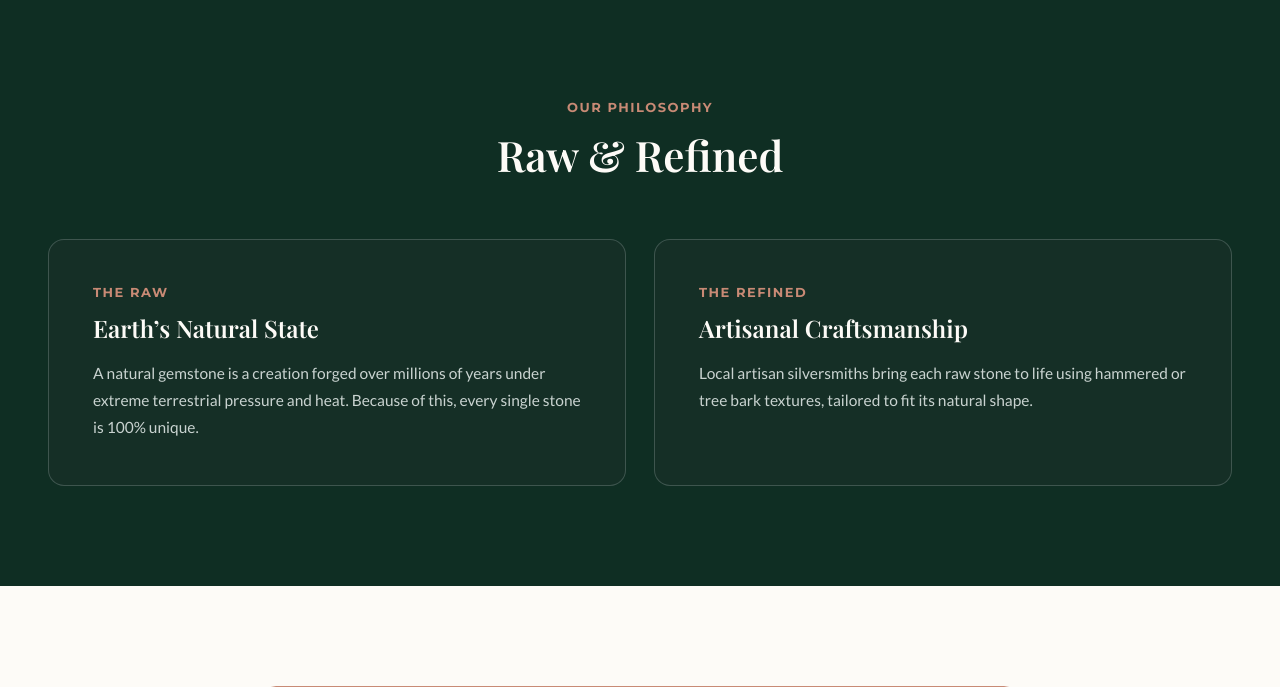
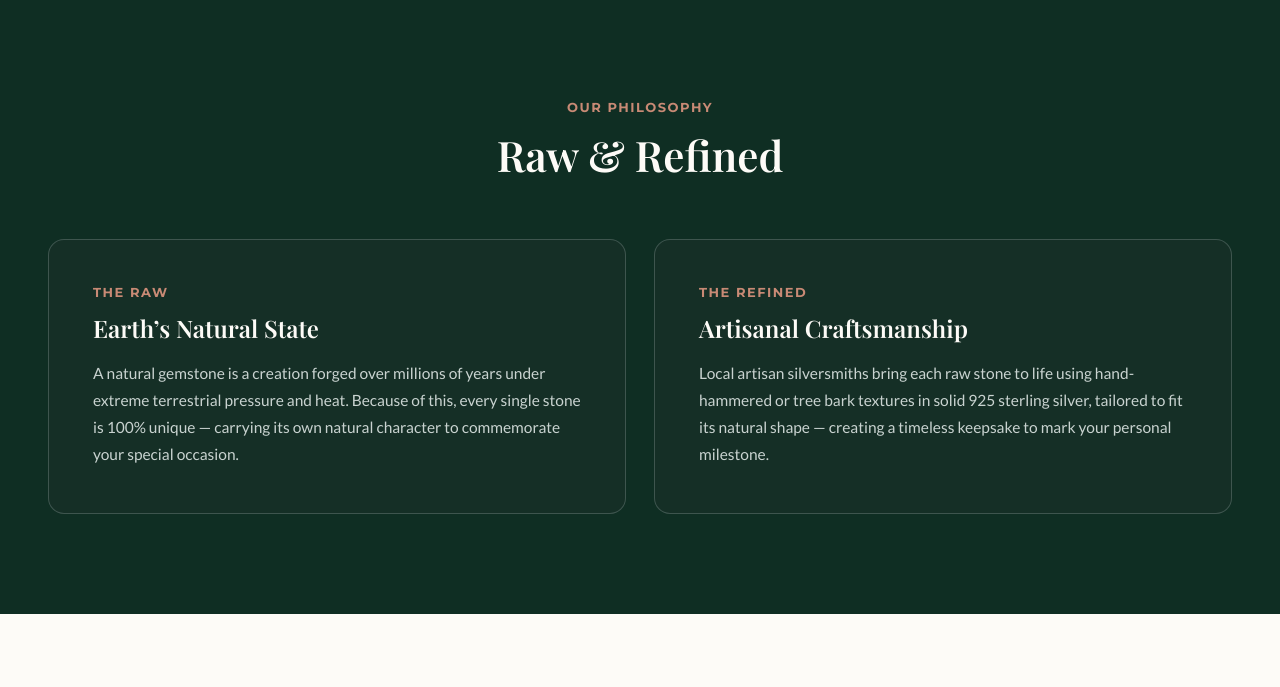
Before and after one commit to tharindudakshika/FacetBound, a WordPress theme: template wp-theme/facetbound/page-our-story.php in a window 1280 px wide. Shown: the part 1293-1980 px from the top of the page. Run offline with PHP 8.4 and a stand-in for WordPress, Linux system fonts and the light colour scheme; the site name, menu and one post (Sample post) are stand-ins, and other content is empty.

Commit message:
Update Our Story "Raw & Refined" card copy
Co-Authored-By: Claude Sonnet 5 <noreply@anthropic.com>
Claude-Session: https://claude.ai/code/session_011oU1ppgHnh3QgMxP3uhg3p

```diff
--- a/wp-theme/facetbound/page-our-story.php
+++ b/wp-theme/facetbound/page-our-story.php
@@ -50,15 +50,17 @@ facetbound_hero([
                 <h3>Earth&rsquo;s Natural State</h3>
                 <p>
                     A natural gemstone is a creation forged over millions of years under extreme terrestrial
-                    pressure and heat. Because of this, every single stone is 100% unique.
+                    pressure and heat. Because of this, every single stone is 100% unique &mdash; carrying its
+                    own natural character to commemorate your special occasion.
                 </p>
             </div>
             <div class="story-card">
                 <div class="kicker">The Refined</div>
                 <h3>Artisanal Craftsmanship</h3>
                 <p>
-                    Local artisan silversmiths bring each raw stone to life using hammered or tree bark textures,
-                    tailored to fit its natural shape.
+                    Local artisan silversmiths bring each raw stone to life using hand-hammered or tree bark
+                    textures in solid 925 sterling silver, tailored to fit its natural shape &mdash; creating a
+                    timeless keepsake to mark your personal milestone.
                 </p>
             </div>
         </div>
```
